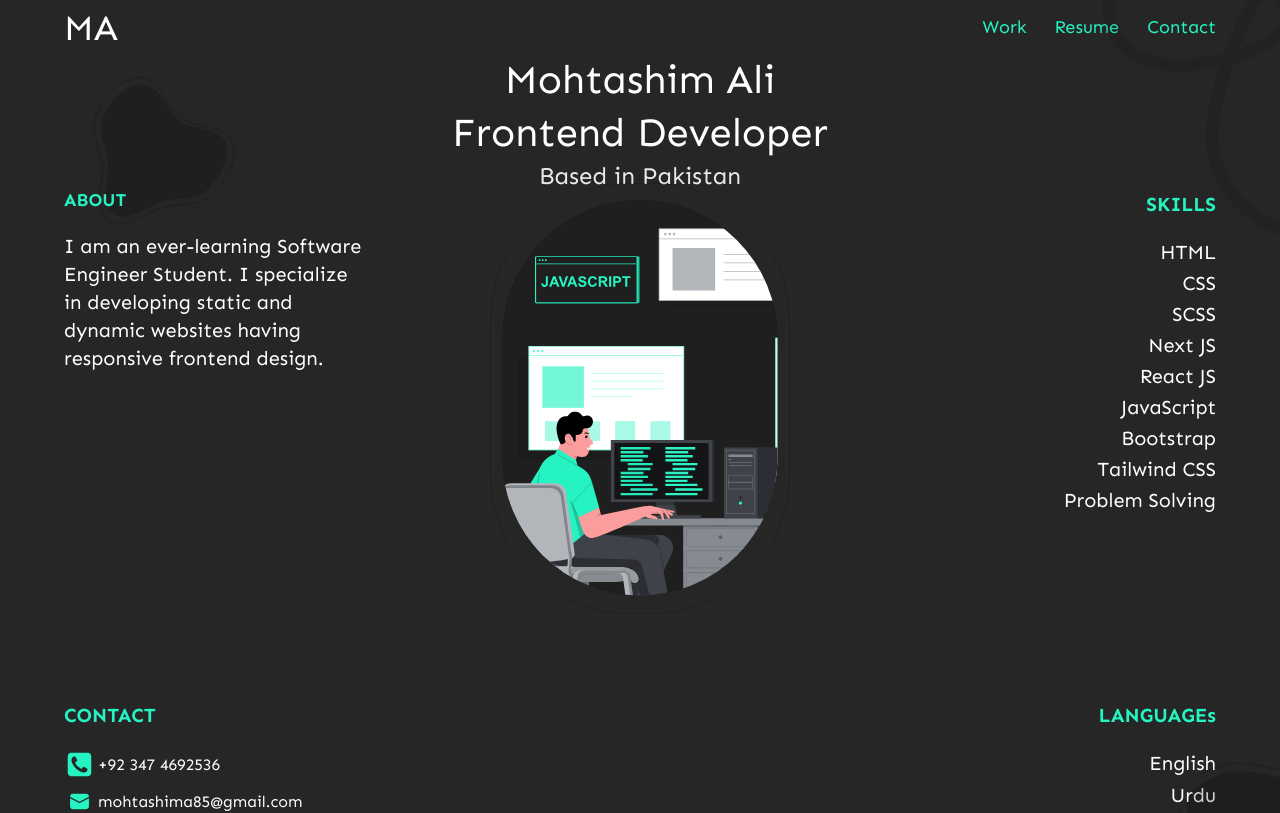
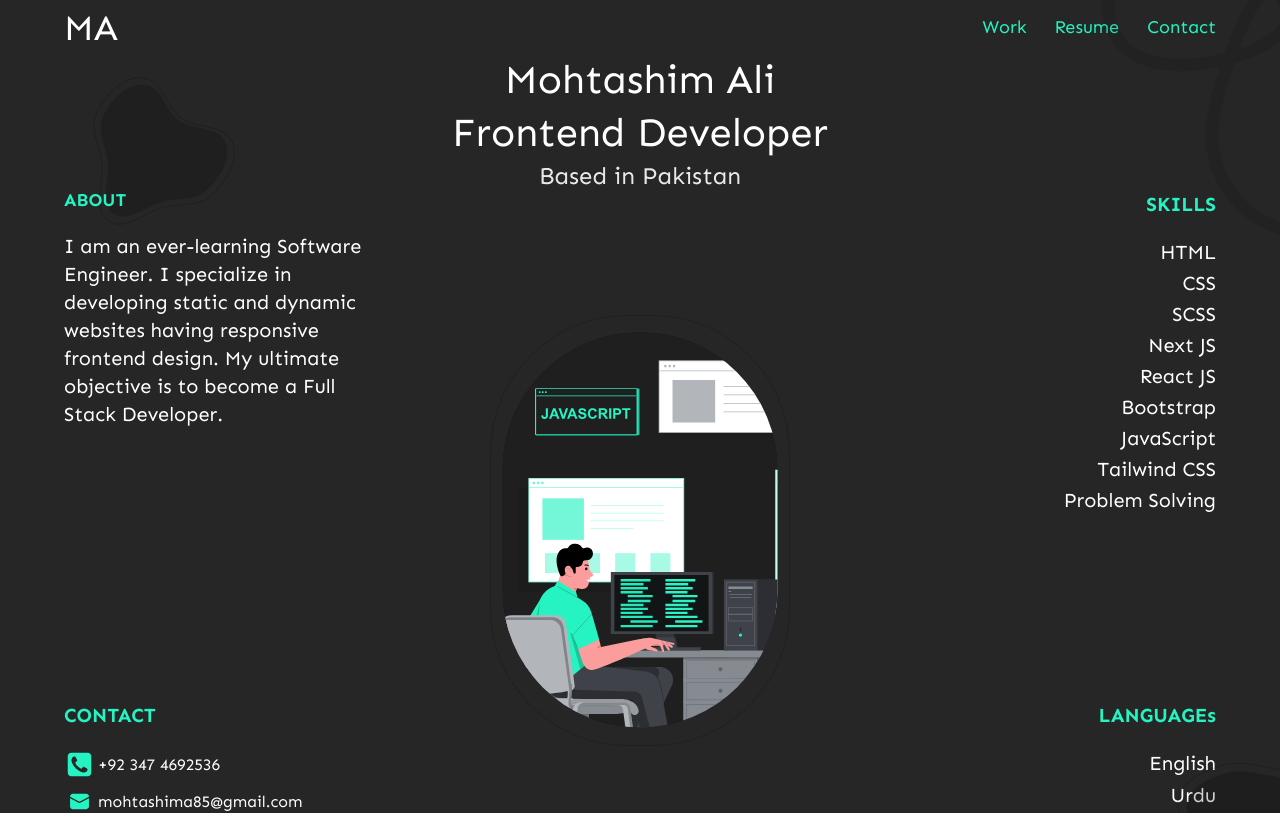
Before and after one commit to MohtashimAli85/portfolio, a Next.js app: page / in a window 1280 px wide. Shown: the top 813 px of the page. Built offline with nearby package versions, Linux system fonts and the light colour scheme.

Commit message:
about section description updated

```diff
--- a/components/herosection/herosection.jsx
+++ b/components/herosection/herosection.jsx
@@ -12,8 +12,13 @@ function HeroSection() {
     <div className="hero-section relative basis-[80%]">
       <div className=" mx-8 sm:max-w-xl md:max-w-2xl lg:max-w-4xl xl:max-w-6xl 2xl:max-w-7xl sm:mx-auto  ">
         <div className="grid grid-cols-1 sm:grid-cols-[minmax(285px,_1fr)_minmax(480px,_1fr)_minmax(285px,_1fr)] gap-x-8 gap-y-4 sm:grid-rows-2 ">
-          <About description="I am an ever-learning Software Engineer Student. I specialize in developing static and dynamic websites having responsive frontend design." />
-          <div className=" row-span-2 hidden sm:block">
+          <About
+            description="I am an ever-learning Software Engineer. I specialize in
+developing static and dynamic websites having responsive
+frontend design. My ultimate objective is to become a Full Stack
+Developer."
+          />
+          <div className=" row-span-2 hidden sm:block self-center">
             <div className="animate-float min-w-[350px] min-h-[400px]  relative w-[30vw] h-[30vh] max-w-[400px] max-h-[550px]  text-center  mx-auto">
               <Image
                 src="/Center.svg"
@@ -33,8 +38,8 @@ function HeroSection() {
               "SCSS",
               "Next JS",
               "React JS",
+              "Bootstrap",
               "JavaScript",
-              "Bootstrap",
               "Tailwind CSS",
               "Problem Solving",
             ]}
```
